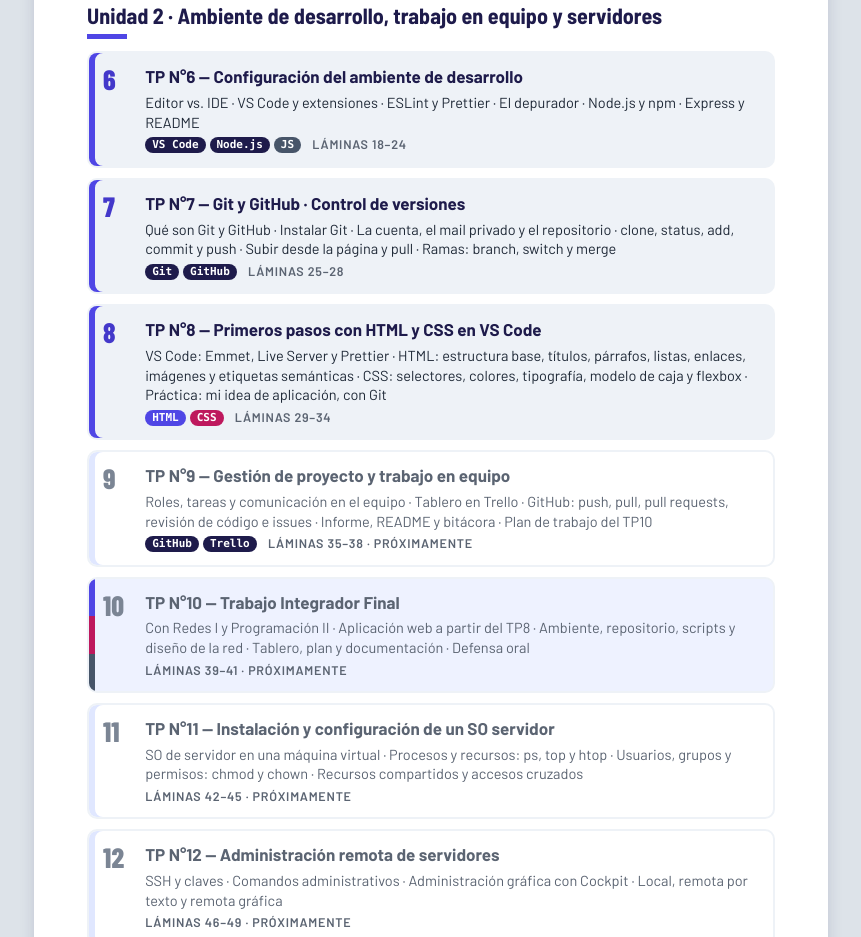
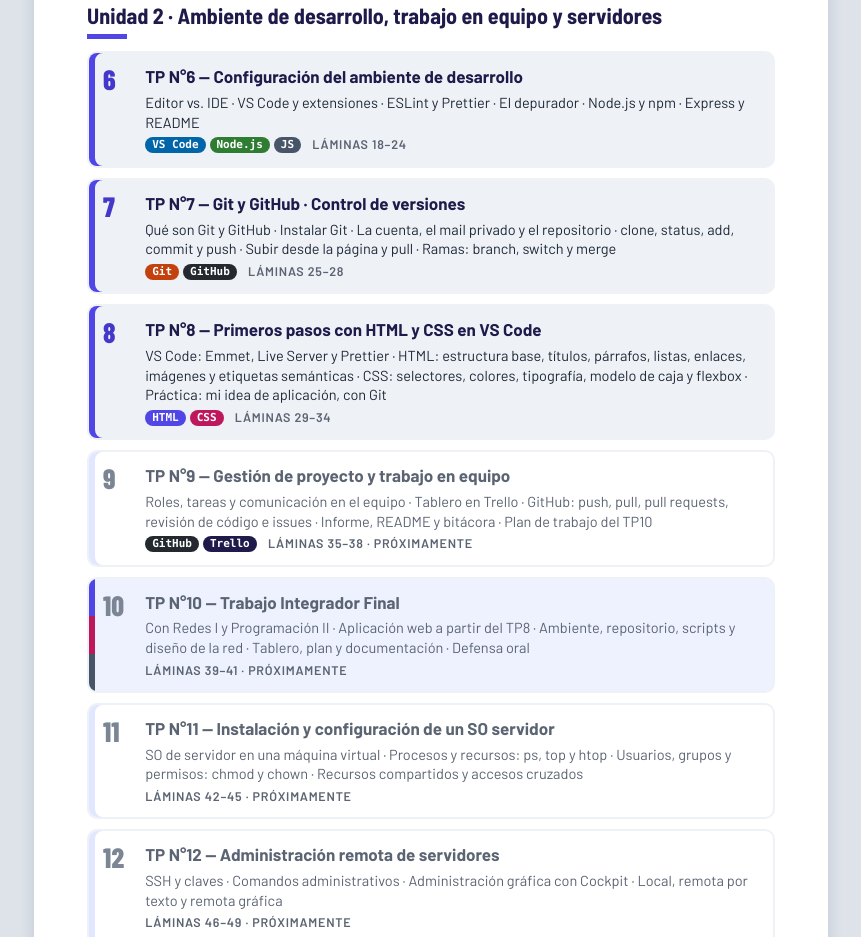
Before and after one commit to Prof-NkoCussi/Cuadernillo-Web-Software-II, a plain HTML site: page index.html in a window 1280 px wide. Shown: the part 1174-2111 px from the top of the page, without its empty margins (209-1070 px from the left). Drawn offline with Linux system fonts and the light colour scheme.

Commit message:
style: etiquetas de VS Code, Node.js, Git y GitHub con color propio
- VS Code en azul, Node.js en verde, Git en naranja rojizo y GitHub casi negro (blanco encima: 6,1 · 5,1 · 5,2 · 14,7:1).
- En el índice (TP6, TP7 y TP9) y en la lámina 25 del TP7. Trello sigue neutra.
- REGLAS.md con los colores nuevos.

```diff
--- a/assets/css/estilos.css
+++ b/assets/css/estilos.css
@@ -38,6 +38,11 @@
   --html: #4F46E5;  --html-claro: #E0E7FF;  --html-linea: #C7D2FE;   /* HTML = el acento */
   --css:  #BE185D;  --css-claro:  #FCE7F3;  --css-texto: #BE185D;  --css-linea: #FBCFE8;   /* magenta; texto sobre --css-claro: 5,1:1 */
   --js:   #475569;  --js-claro:   #F1F5F9;  --js-linea:  #CBD5E1;    /* gris: solo se usa en el TP6, con Node.js; texto sobre --js-claro: 6,9:1 */
+  /* Herramientas (12/10/2026, pedido de Nicolás; antes, etiqueta neutra). Blanco encima: VS Code 6,1:1 · Node.js 5,1:1 · Git 5,2:1 · GitHub 14,7:1 */
+  --vscode: #0065A9;   /* azul */
+  --node:   #2E7D32;   /* verde */
+  --git:    #C2410C;   /* naranja rojizo */
+  --github: #24292F;   /* casi negro */
 
   /* Avisos */
   --ok: #15803D;     --ok-claro: #DCFCE7;     /* resultado correcto, checklist */
@@ -569,6 +574,10 @@ ol.pf__lista li::before {
 .etq--html { background: var(--html); }
 .etq--css  { background: var(--css); }
 .etq--js   { background: var(--js); }
+.etq--vscode { background: var(--vscode); }
+.etq--node   { background: var(--node); }
+.etq--git    { background: var(--git); }
+.etq--github { background: var(--github); }
 
 /* Código dentro del texto: comandos, archivos, direcciones, ramas, atributos… en rosa rojizo, en todos los TP
    (pedido de Nicolás, 12/10/2026; antes iba en índigo): #BE185D sobre #FCE7F3, 5,1:1.
--- a/index.html
+++ b/index.html
@@ -106,7 +106,7 @@
           <span class="tp__num" aria-hidden="true">6</span>
           <span class="tp__titulo">TP N°6 — Configuración del ambiente de desarrollo</span>
           <span class="tp__temas">Editor vs. IDE · VS Code y extensiones · ESLint y Prettier · El depurador · Node.js y npm · Express y README</span>
-          <span class="tp__meta"><span class="tp__tecs"><span class="etq">VS Code</span> <span class="etq">Node.js</span> <span class="etq etq--js">JS</span></span> Láminas 18–24 <span class="tp__visto" data-visto="6" hidden>· ✓ Visto</span></span>
+          <span class="tp__meta"><span class="tp__tecs"><span class="etq etq--vscode">VS Code</span> <span class="etq etq--node">Node.js</span> <span class="etq etq--js">JS</span></span> Láminas 18–24 <span class="tp__visto" data-visto="6" hidden>· ✓ Visto</span></span>
         </a>
       </li>
       <li>
@@ -114,7 +114,7 @@
           <span class="tp__num" aria-hidden="true">7</span>
           <span class="tp__titulo">TP N°7 — Git y GitHub · Control de versiones</span>
           <span class="tp__temas">Qué son Git y GitHub · Instalar Git · La cuenta, el mail privado y el repositorio · clone, status, add, commit y push · Subir desde la página y pull · Ramas: branch, switch y merge</span>
-          <span class="tp__meta"><span class="tp__tecs"><span class="etq">Git</span> <span class="etq">GitHub</span></span> Láminas 25–28 <span class="tp__visto" data-visto="7" hidden>· ✓ Visto</span></span>
+          <span class="tp__meta"><span class="tp__tecs"><span class="etq etq--git">Git</span> <span class="etq etq--github">GitHub</span></span> Láminas 25–28 <span class="tp__visto" data-visto="7" hidden>· ✓ Visto</span></span>
         </a>
       </li>
       <li>
@@ -130,7 +130,7 @@
           <span class="tp__num" aria-hidden="true">9</span>
           <span class="tp__titulo">TP N°9 — Gestión de proyecto y trabajo en equipo</span>
           <span class="tp__temas">Roles, tareas y comunicación en el equipo · Tablero en Trello · GitHub: push, pull, pull requests, revisión de código e issues · Informe, README y bitácora · Plan de trabajo del TP10</span>
-          <span class="tp__meta"><span class="tp__tecs"><span class="etq">GitHub</span> <span class="etq">Trello</span></span> Láminas 35–38 · Próximamente</span>
+          <span class="tp__meta"><span class="tp__tecs"><span class="etq etq--github">GitHub</span> <span class="etq">Trello</span></span> Láminas 35–38 · Próximamente</span>
         </div>
       </li>
       <li>
```
Also changed, not shown: unidades/tp07.html (+2 -2 lines), 1 other file.
